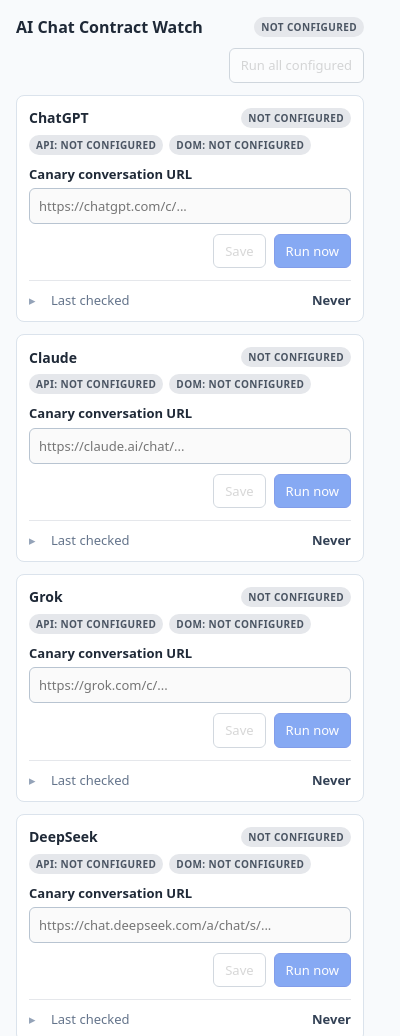
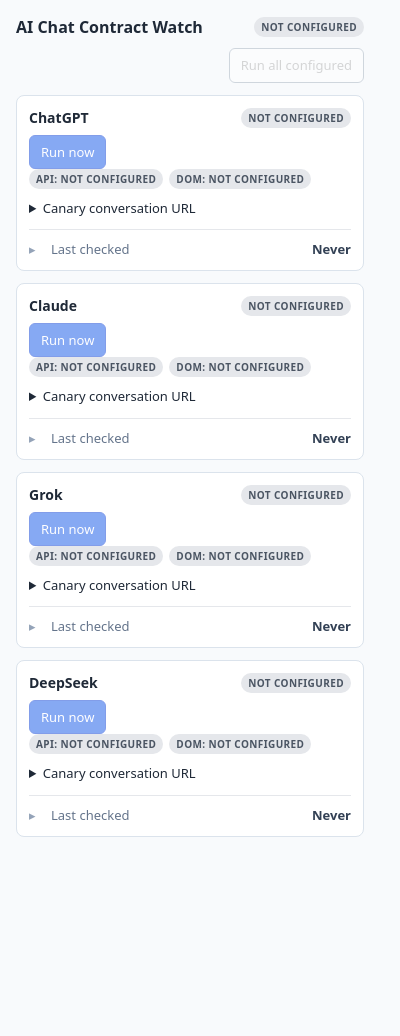
Before and after one commit to alexey-sirotin/ai-chat-contract-watch, a browser extension: page popup.html in a window 400 px wide. Shown: the top 1036 px of the page. After the commit the page ends 865 px from the top, so only its background shows below. Drawn offline with Linux system fonts and the light colour scheme.

Commit message:
Compact provider card layout

```diff
--- a/popup.html
+++ b/popup.html
@@ -22,16 +22,22 @@
         <h2>ChatGPT</h2>
         <span class="provider-status status status-neutral">NOT CONFIGURED</span>
       </div>
+      <div class="probe-actions">
+        <button class="run primary" type="button">Run now</button>
         <div class="component-statuses">
           <span class="api-status status status-neutral">API: NOT CONFIGURED</span>
           <span class="dom-status status status-neutral">DOM: NOT CONFIGURED</span>
         </div>
-      <label for="chatgpt-url">Canary conversation URL</label>
-      <input id="chatgpt-url" class="conversation-url" type="url" placeholder="https://chatgpt.com/c/..." autocomplete="off" spellcheck="false">
+      </div>
+      <details class="config">
+        <summary>Canary conversation URL</summary>
+        <div class="config-body">
+          <input id="chatgpt-url" class="conversation-url" type="url" placeholder="https://chatgpt.com/c/..." autocomplete="off" spellcheck="false" aria-label="Canary conversation URL">
           <div class="buttons">
             <button class="save" type="button">Save</button>
-        <button class="run primary" type="button">Run now</button>
           </div>
+        </div>
+      </details>
       <details class="result">
         <summary class="row"><span>Last checked</span><strong class="checked-at">Never</strong></summary>
         <p class="summary">Configure a small ChatGPT canary conversation to start monitoring.</p>
@@ -44,16 +50,22 @@
         <h2>Claude</h2>
         <span class="provider-status status status-neutral">NOT CONFIGURED</span>
       </div>
+      <div class="probe-actions">
+        <button class="run primary" type="button">Run now</button>
         <div class="component-statuses">
           <span class="api-status status status-neutral">API: NOT CONFIGURED</span>
           <span class="dom-status status status-neutral">DOM: NOT CONFIGURED</span>
         </div>
-      <label for="claude-url">Canary conversation URL</label>
-      <input id="claude-url" class="conversation-url" type="url" placeholder="https://claude.ai/chat/..." autocomplete="off" spellcheck="false">
+      </div>
+      <details class="config">
+        <summary>Canary conversation URL</summary>
+        <div class="config-body">
+          <input id="claude-url" class="conversation-url" type="url" placeholder="https://claude.ai/chat/..." autocomplete="off" spellcheck="false" aria-label="Canary conversation URL">
           <div class="buttons">
             <button class="save" type="button">Save</button>
-        <button class="run primary" type="button">Run now</button>
           </div>
+        </div>
+      </details>
       <details class="result">
         <summary class="row"><span>Last checked</span><strong class="checked-at">Never</strong></summary>
         <p class="summary">Configure a small Claude canary conversation to start monitoring.</p>
@@ -66,16 +78,22 @@
         <h2>Grok</h2>
         <span class="provider-status status status-neutral">NOT CONFIGURED</span>
       </div>
+      <div class="probe-actions">
+        <button class="run primary" type="button">Run now</button>
         <div class="component-statuses">
           <span class="api-status status status-neutral">API: NOT CONFIGURED</span>
           <span class="dom-status status status-neutral">DOM: NOT CONFIGURED</span>
         </div>
-      <label for="grok-url">Canary conversation URL</label>
-      <input id="grok-url" class="conversation-url" type="url" placeholder="https://grok.com/c/..." autocomplete="off" spellcheck="false">
+      </div>
+      <details class="config">
+        <summary>Canary conversation URL</summary>
+        <div class="config-body">
+          <input id="grok-url" class="conversation-url" type="url" placeholder="https://grok.com/c/..." autocomplete="off" spellcheck="false" aria-label="Canary conversation URL">
           <div class="buttons">
             <button class="save" type="button">Save</button>
-        <button class="run primary" type="button">Run now</button>
           </div>
+        </div>
+      </details>
       <details class="result">
         <summary class="row"><span>Last checked</span><strong class="checked-at">Never</strong></summary>
         <p class="summary">Configure a small Grok canary conversation to start monitoring.</p>
@@ -88,16 +106,22 @@
         <h2>DeepSeek</h2>
         <span class="provider-status status status-neutral">NOT CONFIGURED</span>
       </div>
+      <div class="probe-actions">
+        <button class="run primary" type="button">Run now</button>
         <div class="component-statuses">
           <span class="api-status status status-neutral">API: NOT CONFIGURED</span>
           <span class="dom-status status status-neutral">DOM: NOT CONFIGURED</span>
         </div>
-      <label for="deepseek-url">Canary conversation URL</label>
-      <input id="deepseek-url" class="conversation-url" type="url" placeholder="https://chat.deepseek.com/a/chat/s/..." autocomplete="off" spellcheck="false">
+      </div>
+      <details class="config">
+        <summary>Canary conversation URL</summary>
+        <div class="config-body">
+          <input id="deepseek-url" class="conversation-url" type="url" placeholder="https://chat.deepseek.com/a/chat/s/..." autocomplete="off" spellcheck="false" aria-label="Canary conversation URL">
           <div class="buttons">
             <button class="save" type="button">Save</button>
-        <button class="run primary" type="button">Run now</button>
           </div>
+        </div>
+      </details>
       <details class="result">
         <summary class="row"><span>Last checked</span><strong class="checked-at">Never</strong></summary>
         <p class="summary">Configure a small DeepSeek canary conversation to start monitoring.</p>
```
Lines whose indentation alone changed are shown as unchanged.
